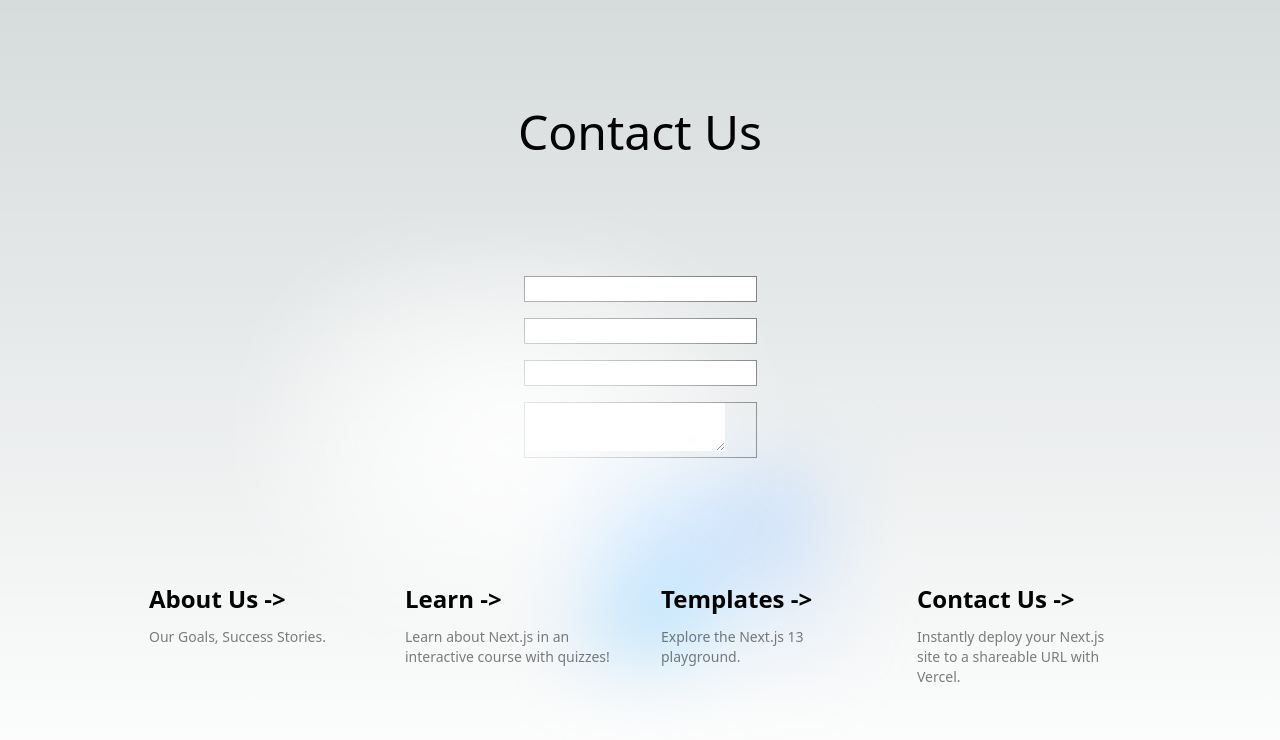
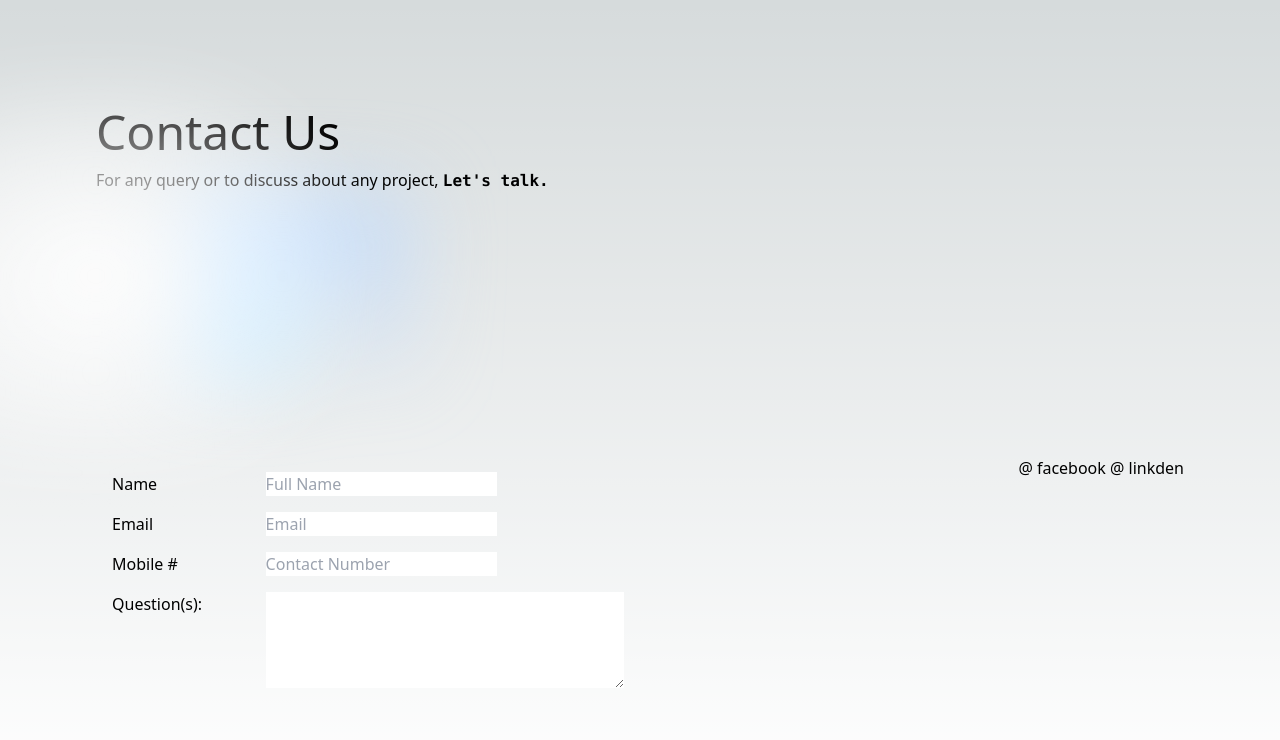
Before and after one commit to greenArrow1/minicodesystems, a Next.js app: page /about in a window 1280 px wide. Shown: the top 740 px of the page. Built offline with nearby package versions, Linux system fonts and the light colour scheme.

Commit message:
contact us form and css

```diff
--- a/app/globals.css
+++ b/app/globals.css
@@ -27,5 +27,11 @@ body {
 }
 #content > p {
   margin: 1rem;
-  border: 1px solid grey;
+  /* border: 1px solid grey; */
+  /* width: fit-content; */
+   display:flex;
+  /*justify-content:space-between */
+  > label{
+    min-width: 30%;
+  }
 }
--- a/app/page.tsx
+++ b/app/page.tsx
@@ -44,7 +44,7 @@ export default function Home() {
 
       <div className="mb-32 grid text-center lg:max-w-5xl lg:w-full lg:mb-0 lg:grid-cols-4 lg:text-left">
         <a
-          href="https://nextjs.org/docs?utm_source=create-next-app&utm_medium=appdir-template&utm_campaign=create-next-app"
+          href="/about"
           className="group rounded-lg border border-transparent px-5 py-4 transition-colors hover:border-gray-300 hover:bg-gray-100 hover:dark:border-neutral-700 hover:dark:bg-neutral-800/30"
           target="_blank"
           rel="noopener noreferrer"
--- a/pages/about.tsx
+++ b/pages/about.tsx
@@ -4,104 +4,39 @@ import type { Metadata } from 'next'
 import { Inter } from 'next/font/google'
 export default function About() {
   return (
-      <main className="flex min-h-screen flex-col items-center justify-between p-24">
-
-      <h1 style={{fontSize: "xxx-large"}}>Contact Us</h1>
-      <div id='content' className="relative   before:absolute before:h-[300px] before:w-[480px] before:-translate-x-1/2 before:rounded-full before:bg-gradient-radial before:from-white before:to-transparent before:blur-2xl before:content-[''] after:absolute after:-z-20 after:h-[180px] after:w-[240px] after:translate-x-1/3 after:bg-gradient-conic after:from-sky-200 after:via-blue-200 after:blur-2xl after:content-[''] before:dark:bg-gradient-to-br before:dark:from-transparent before:dark:to-blue-700 before:dark:opacity-10 after:dark:from-sky-900 after:dark:via-[#0141ff] after:dark:opacity-40 before:lg:h-[360px] z-[-1]">
+    <main className="flex min-h-screen flex-col justify-between p-24">
+      <div className="relative before:absolute before:h-[300px] before:w-[480px] before:-translate-x-1/2 before:rounded-full before:bg-gradient-radial before:from-white before:to-transparent before:blur-2xl before:content-[''] after:absolute after:-z-20 after:h-[180px] after:w-[240px] after:translate-x-1/3 after:bg-gradient-conic after:from-sky-200 after:via-blue-200 after:blur-2xl after:content-[''] before:dark:bg-gradient-to-br before:dark:from-transparent before:dark:to-blue-700 before:dark:opacity-10 after:dark:from-sky-900 after:dark:via-[#0141ff] after:dark:opacity-40 before:lg:h-[360px] z-[-1]">
+        <h1 style={{ fontSize: "xxx-large" }}>Contact Us</h1>
         <p >
-
-          <input type='text'/>
-
+          For any query or to discuss about any project,&nbsp;
+          <code className="font-mono font-bold">Let's talk.</code>
         </p>
-       <p >
-
-
-        <input type='email'/>
-
+      </div>
+      <div style={{display:'flex', flexDirection:'row', justifyContent: "space-between"}}>
+        <div  id='content' style={{width:'50%'}}>
+        <p style={{}}>
+          <label htmlFor="name">Name</label>
+          <input id='name' type='text' placeholder='Full Name' />
         </p>
-     <p >
-
-
-        <input type='number'/>
-
+        <p>
+        <label htmlFor="email">Email</label>
+          <input id="email" type='email' placeholder='Email'/>
         </p>
-     <p >
-
-
-        <textarea />
+        <p>
+        <label htmlFor="phoneNumber">Mobile #</label>
+        <input id="phoneNumber" type='number' placeholder='Contact Number'/>
         </p>
-
-
+        <p>
+        <label htmlFor="que">Question(s):</label>
+        <textarea id='que' rows={4} cols={50}/>
+        </p>
         </div>
-
-      <div className="mb-32 grid text-center lg:max-w-5xl lg:w-full lg:mb-0 lg:grid-cols-4 lg:text-left">
-        <a
-          href="https://nextjs.org/docs?utm_source=create-next-app&utm_medium=appdir-template&utm_campaign=create-next-app"
-          className="group rounded-lg border border-transparent px-5 py-4 transition-colors hover:border-gray-300 hover:bg-gray-100 hover:dark:border-neutral-700 hover:dark:bg-neutral-800/30"
-          target="_blank"
-          rel="noopener noreferrer"
-        >
-          <h2 className={`mb-3 text-2xl font-semibold`}>
-            About Us{' '}
-            <span className="inline-block transition-transform group-hover:translate-x-1 motion-reduce:transform-none">
-              -&gt;
-            </span>
-          </h2>
-          <p className={`m-0 max-w-[30ch] text-sm opacity-50`}>
-            Our Goals, Success Stories.
+        <section>
+        <p>
+            @ facebook
+            @ linkden
         </p>
-        </a>
-
-        <a
-          href="https://nextjs.org/learn?utm_source=create-next-app&utm_medium=appdir-template-tw&utm_campaign=create-next-app"
-          className="group rounded-lg border border-transparent px-5 py-4 transition-colors hover:border-gray-300 hover:bg-gray-100 hover:dark:border-neutral-700 hover:dark:bg-neutral-800/30"
-          target="_blank"
-          rel="noopener noreferrer"
-        >
-          <h2 className={`mb-3 text-2xl font-semibold`}>
-            Learn{' '}
-            <span className="inline-block transition-transform group-hover:translate-x-1 motion-reduce:transform-none">
-              -&gt;
-            </span>
-          </h2>
-          <p className={`m-0 max-w-[30ch] text-sm opacity-50`}>
-            Learn about Next.js in an interactive course with&nbsp;quizzes!
-          </p>
-        </a>
-
-        <a
-          href="https://vercel.com/templates?framework=next.js&utm_source=create-next-app&utm_medium=appdir-template&utm_campaign=create-next-app"
-          className="group rounded-lg border border-transparent px-5 py-4 transition-colors hover:border-gray-300 hover:bg-gray-100 hover:dark:border-neutral-700 hover:dark:bg-neutral-800/30"
-          target="_blank"
-          rel="noopener noreferrer"
-        >
-          <h2 className={`mb-3 text-2xl font-semibold`}>
-            Templates{' '}
-            <span className="inline-block transition-transform group-hover:translate-x-1 motion-reduce:transform-none">
-              -&gt;
-            </span>
-          </h2>
-          <p className={`m-0 max-w-[30ch] text-sm opacity-50`}>
-            Explore the Next.js 13 playground.
-          </p>
-        </a>
-
-        <a
-          href="https://vercel.com/new?utm_source=create-next-app&utm_medium=appdir-template&utm_campaign=create-next-app"
-          className="group rounded-lg border border-transparent px-5 py-4 transition-colors hover:border-gray-300 hover:bg-gray-100 hover:dark:border-neutral-700 hover:dark:bg-neutral-800/30"
-          target="_blank"
-          rel="noopener noreferrer"
-        >
-          <h2 className={`mb-3 text-2xl font-semibold`}>
-            Contact Us{' '}
-            <span className="inline-block transition-transform group-hover:translate-x-1 motion-reduce:transform-none">
-              -&gt;
-            </span>
-          </h2>
-          <p className={`m-0 max-w-[30ch] text-sm opacity-50`}>
-            Instantly deploy your Next.js site to a shareable URL with Vercel.
-          </p>
-        </a>
+        </section>
       </div>
     </main>
   )
```
Lines whose indentation alone changed are shown as unchanged.
